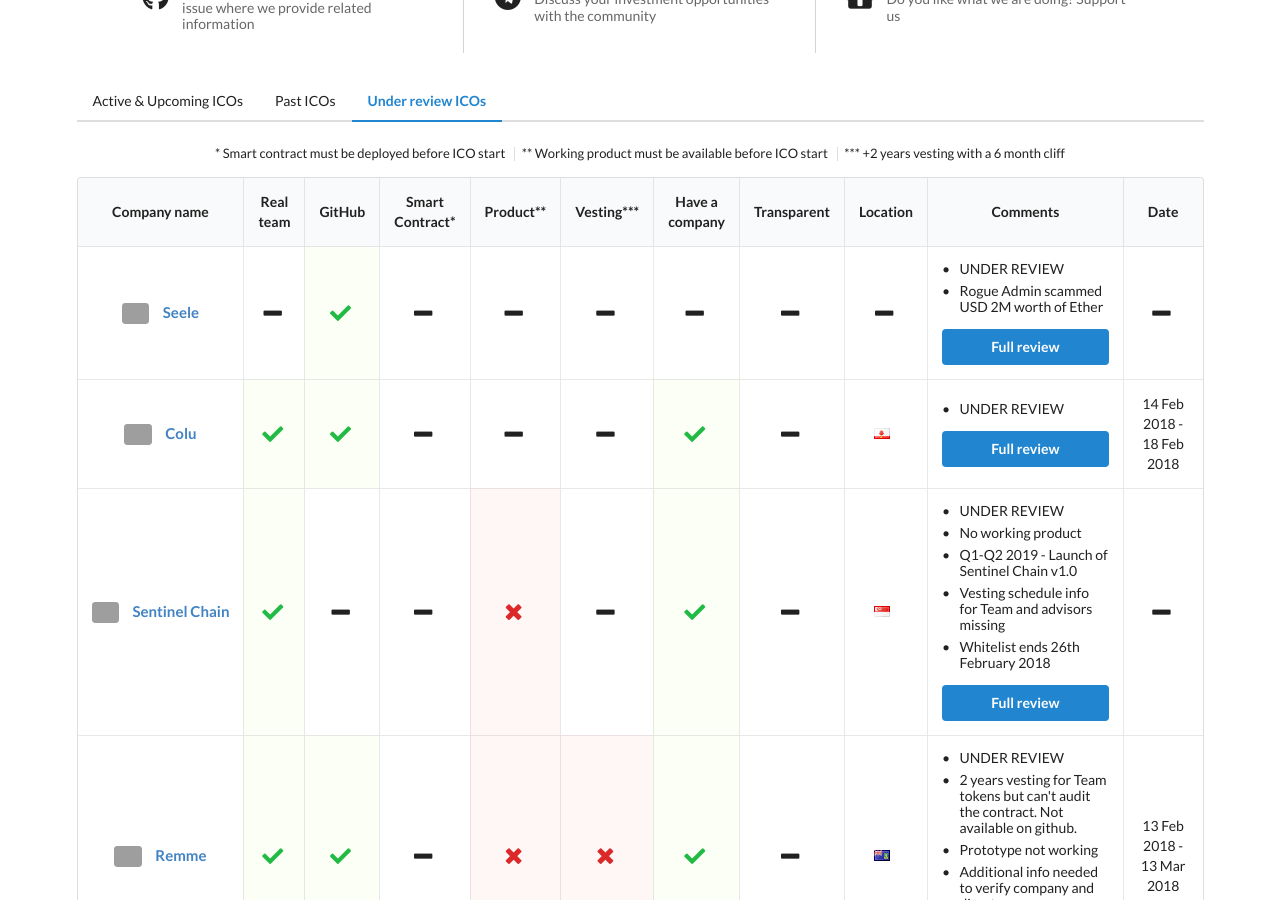
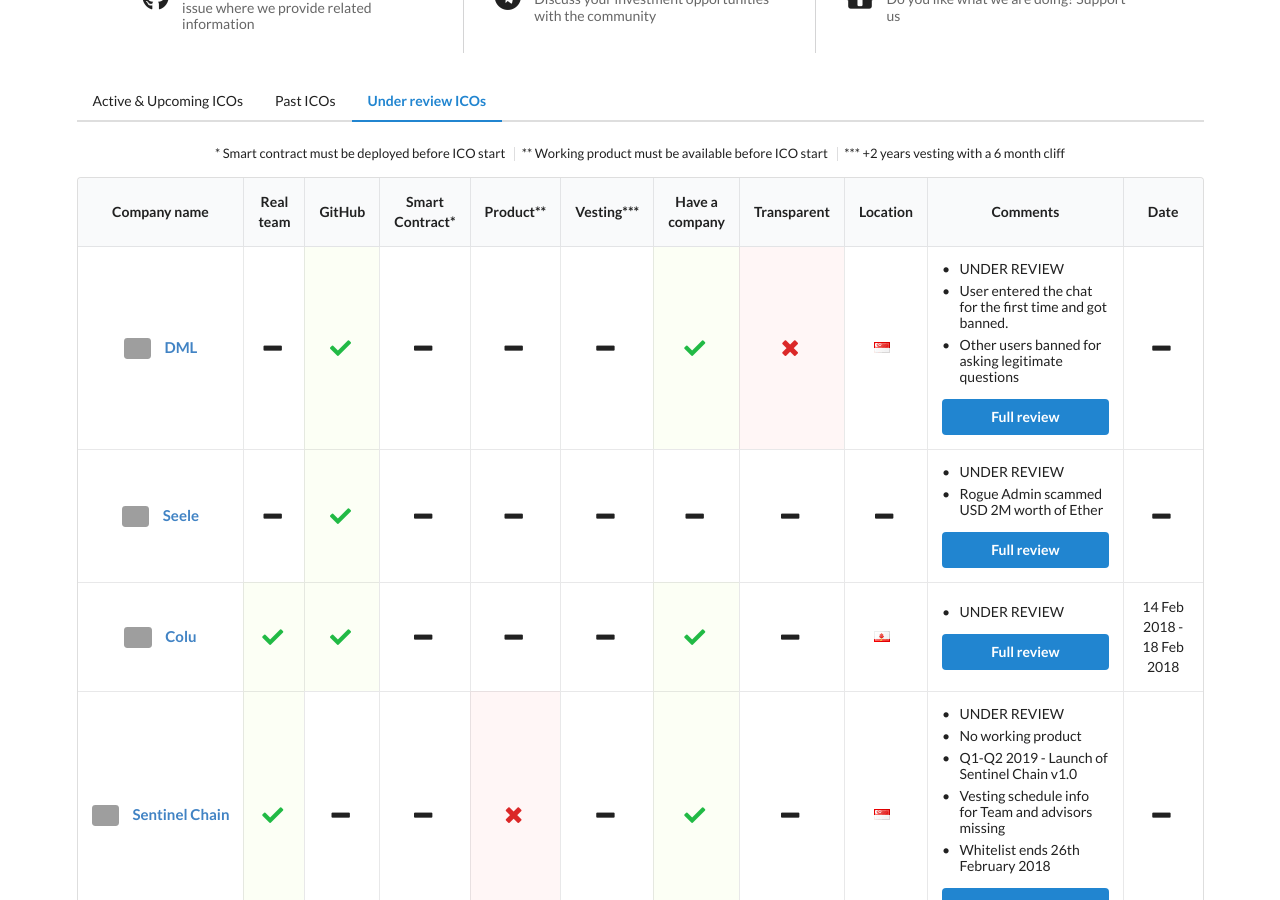
Before and after one commit to ico-check/ico-check, a Jekyll site: the page built from in-review.md, in a window 1280 px wide and 900 px high, scrolled down 315 px. Built offline with Jekyll 4.4.1, drawn with Linux system fonts in a browser that asks for light colours; nearby versions of some CDN libraries; grey boxes are pictures that could not be loaded.

Commit message:
43-dml-ico-check
Added DML Decentralized Machine Learning
- User entered the chat for the first time and got banned.
- Other users banned for asking legitimate questions

```diff
--- a/_data/in-review-icos.yml
+++ b/_data/in-review-icos.yml
@@ -1,3 +1,23 @@
+- name: DML
+  image: https://i.imgur.com/dmgmmlA.jpg
+  url: https://decentralizedml.com/
+  real_team:
+  github: true
+  smart_contract:
+  product:
+  min_vesting:
+  have_company: true
+  transparent: false
+  location: Singapore
+  comments:
+    - content: UNDER REVIEW
+    - content: User entered the chat for the first time and got banned.
+    - content: Other users banned for asking legitimate questions
+  ico_start_date:
+  ico_end_date:
+  safe: false
+  issue_url: https://github.com/ico-check/ico-check/issues/66
+
 - name: Seele
   image: https://i.imgur.com/JZXm0lQ.jpg
   url: https://seele.pro
```
